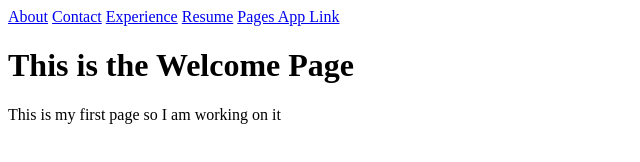
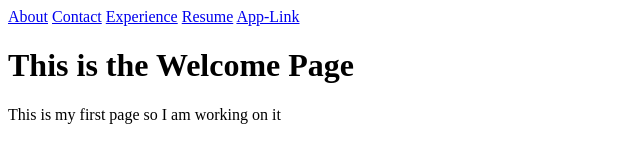
Before and after one commit to DavidWWilkinson/DavidWWilkinson.github.io, a plain HTML site: page index.html in a window 1280 px wide. Shown: the full height of the page, 0-640 px from the left. Drawn offline with Linux system fonts and the light colour scheme.

Commit message:
Update index.html

```diff
--- a/index.html
+++ b/index.html
@@ -8,7 +8,7 @@
 <a href="contact.html">Contact</a>
 <a href="experience.html">Experience</a>
 <a href="resume.html">Resume</a>
-<a href="https://github.com/DavidWWilkinson/pages-app">Pages App Link</a>
+<a href="https://github.com/DavidWWilkinson/pages-app">App-Link</a>
 
   <title>Welcome Page</title>
 
```
